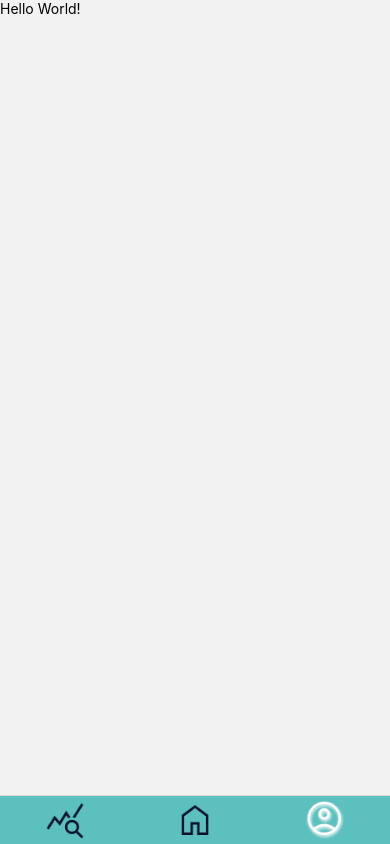
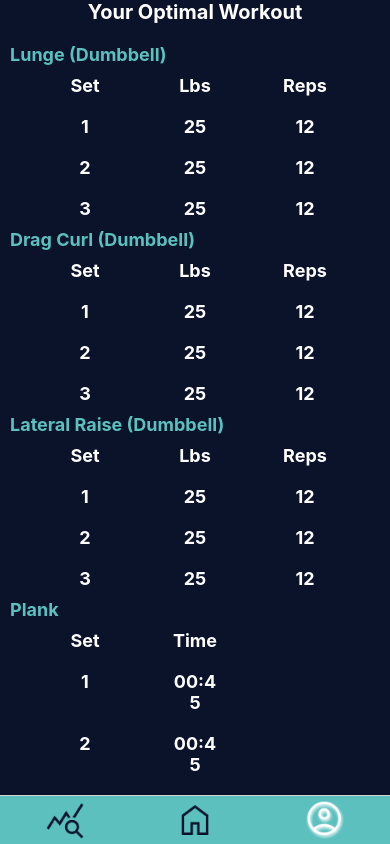
Before and after one commit to conroy-ricketts/Workout-Tracker, a React Native app: screen /WorkoutPlanScreen in a window 390 px wide. Built offline with nearby package versions, Linux system fonts and the light colour scheme.

Commit message:
Finished the workout plan screen.

```diff
--- a/src/App.tsx
+++ b/src/App.tsx
@@ -8,7 +8,7 @@ export default function App(): JSX.Element {
     return (
         <NavigationContainer>
             <Navbar />
-            <StatusBar style="auto" />
+            <StatusBar style="light" />
         </NavigationContainer>
     )
 }
--- a/src/components/FullWidthRectButton.tsx
+++ b/src/components/FullWidthRectButton.tsx
@@ -4,12 +4,13 @@ import { AppColors } from '../resources/AppColors'
 
 type RectButtonProps = {
     text: string,
+    backgroundColor: string,
     onPress: () => void
 }
 
 export default function FullWidthRectButton(props: RectButtonProps): JSX.Element {
     return (
-        <TouchableOpacity style={styles.TouchableOpacity} onPress={props.onPress}>
+        <TouchableOpacity style={[styles.TouchableOpacity, {backgroundColor: props.backgroundColor}]} onPress={props.onPress}>
             <Text style={styles.text}>{props.text}</Text>
         </TouchableOpacity>
     )
@@ -17,15 +18,14 @@ export default function FullWidthRectButton(props: RectButtonProps): JSX.Element
 
 // TODO: For a responsive width (on the TouchableOpacity style), import Dimensions from react-native, and use Dimensions.get('window').width * 0.8.
 const styles = StyleSheet.create({
-    TouchableOpacity:{
-        backgroundColor: AppColors.SeaSerpent,
+    TouchableOpacity: {
         padding: 15,
         borderRadius: 5,
         justifyContent: 'center',
         width: 358,
         height: 64,
     },
-    text:{
+    text: {
         color: AppColors.MaastrichtBlue,
         fontSize: 18,
         fontWeight: 'bold',
--- /dev/null
+++ b/src/helpers/WorkoutPlanDataHelper.ts
@@ -0,0 +1,70 @@
+export function workoutSetUsesReps(
+    workoutSet: WorkoutSetWithReps | WorkoutSetWithTime
+): workoutSet is WorkoutSetWithReps {
+    return 'reps' in workoutSet
+}
+
+export function convertSecondsToTimeFormat(seconds: number): string {
+    let date = new Date(0)
+    date.setSeconds(seconds)
+    return date.toISOString().substring(14, 19)
+}
+
+export function getFakeWorkoutPlan(): WorkoutModel[] {
+    return [
+        {
+            name: 'Lunge (Dumbbell)',
+            sets: [
+                {
+                    weight: 25,
+                    reps: 12
+                }, {
+                    weight: 25,
+                    reps: 12
+                }, {
+                    weight: 25,
+                    reps: 12
+                }
+            ]
+        }, {
+            name: 'Drag Curl (Dumbbell)',
+            sets: [
+                {
+                    weight: 25,
+                    reps: 12
+                }, {
+                    weight: 25,
+                    reps: 12
+                }, {
+                    weight: 25,
+                    reps: 12
+                }
+            ]
+        }, {
+            name: 'Lateral Raise (Dumbbell)',
+            sets: [
+                {
+                    weight: 25,
+                    reps: 12
+                }, {
+                    weight: 25,
+                    reps: 12
+                }, {
+                    weight: 25,
+                    reps: 12
+                }
+            ]
+        }, {
+            name: 'Plank',
+            sets: [
+                {
+                    seconds: 45
+                }, {
+                    seconds: 45
+                }, {
+                    seconds: 45
+                }
+            ]
+        }
+    ]
+}
--- a/src/screens/core/TrackerScreen.tsx
+++ b/src/screens/core/TrackerScreen.tsx
@@ -21,18 +21,21 @@ export default function TrackerScreen(): JSX.Element {
                 <View style={{paddingTop: 30, alignSelf: 'center', }}>
                     <FullWidthRectButton
                         text='Complete a Workout'
+                        backgroundColor={AppColors.SeaSerpent}
                         onPress={() => {}}
                     />
                 </View>
                 <View style={{paddingTop: 30, alignSelf: 'center', }}>
                     <FullWidthRectButton
                         text='Retake The Survey'
+                        backgroundColor={AppColors.White}
                         onPress={() => {}}
                     />
                 </View>
                 <View style={{paddingTop: 30, alignSelf: 'center', }}>
                     <FullWidthRectButton
                         text='Toggle Chart Type'
+                        backgroundColor={AppColors.SeaSerpent}
                         onPress={() => setPogressChartType(progressChartType == 'compact' ? 'normal' : 'compact')}
                     />
                 </View>
--- a/src/screens/core/WorkoutPlanScreen.tsx
+++ b/src/screens/core/WorkoutPlanScreen.tsx
@@ -1,10 +1,73 @@
 import React from 'react'
-import { SafeAreaView, Text, View } from 'react-native'
+import { Text, View, StyleSheet, ScrollView } from 'react-native'
+import { SafeAreaView } from 'react-native-safe-area-context'
+import { AppColors } from '../../resources/AppColors'
+import { convertSecondsToTimeFormat, getFakeWorkoutPlan, workoutSetUsesReps } from '../../helpers/WorkoutPlanDataHelper'
 
 export default function WorkoutPlanScreen(): JSX.Element {
+    // TODO: Use real data once backend is finished.
+    const workoutPlan = getFakeWorkoutPlan()
+
     return (
-        <SafeAreaView>
-            <Text>Hello World!</Text>
+        <SafeAreaView style={{flex: 1, backgroundColor: AppColors.MaastrichtBlue}}>
+            <Text style={{fontWeight: '700', fontSize: 20, alignSelf: 'center', color: AppColors.White, paddingBottom: 20}}>{'Your Optimal Workout'}</Text>
+            <ScrollView>
+                { workoutPlan.map((workout: WorkoutModel, workoutIndex: number) => {
+                    let workoutUsesReps: boolean = workoutSetUsesReps(workout.sets[0])
+
+                    return (
+                        <View key={'i' + workoutIndex}>
+                            <Text style={[reusedStyles.normalText, {color: AppColors.SeaSerpent, paddingLeft: 10}]}>{workout.name}</Text>
+                            { workoutUsesReps ?
+                                <View style={reusedStyles.gridRow}>
+                                    <Text style={[reusedStyles.normalText, reusedStyles.gridTextBlock, {color: AppColors.White}]}>{'Set'}</Text>
+                                    <Text style={[reusedStyles.normalText, reusedStyles.gridTextBlock, {color: AppColors.White}]}>{'Lbs'}</Text>
+                                    <Text style={[reusedStyles.normalText, reusedStyles.gridTextBlock, {color: AppColors.White}]}>{'Reps'}</Text>
+                                </View> :
+                                <View style={reusedStyles.gridRow}>
+                                    <Text style={[reusedStyles.normalText, reusedStyles.gridTextBlock, {color: AppColors.White}]}>{'Set'}</Text>
+                                    <Text style={[reusedStyles.normalText, reusedStyles.gridTextBlock, {color: AppColors.White}]}>{'Time'}</Text>
+                                    {/* Leaving this text blank for a fake column. */}
+                                    <Text style={{width: 50}}></Text>
+                                </View>
+                            }
+                            { workout.sets.map((set: WorkoutSetWithReps | WorkoutSetWithTime, setIndex:number) =>
+                                <View key={'j' + setIndex}>
+                                { workoutUsesReps ?
+                                    <View style={reusedStyles.gridRow}>
+                                        <Text style={[reusedStyles.normalText, reusedStyles.gridTextBlock, {color: AppColors.White}]}>{setIndex + 1}</Text>
+                                        <Text style={[reusedStyles.normalText, reusedStyles.gridTextBlock, {color: AppColors.White}]}>{(set as WorkoutSetWithReps).weight}</Text>
+                                        <Text style={[reusedStyles.normalText, reusedStyles.gridTextBlock, {color: AppColors.White}]}>{(set as WorkoutSetWithReps).reps}</Text>
+                                    </View> :
+                                    <View style={reusedStyles.gridRow}>
+                                        <Text style={[reusedStyles.normalText, reusedStyles.gridTextBlock, {color: AppColors.White}]}>{setIndex + 1}</Text>
+                                        <Text style={[reusedStyles.normalText, reusedStyles.gridTextBlock, {color: AppColors.White}]}>{convertSecondsToTimeFormat((set as WorkoutSetWithTime).seconds)}</Text>
+                                        {/* Leaving this text blank for a fake column. */}
+                                        <Text style={{width: 50}}></Text>
+                                    </View>
+                                }
+                                </View>
+                            )}
+                        </View>
+                    )
+                })}
+            </ScrollView>
         </SafeAreaView>
     )
 }
+
+const reusedStyles = StyleSheet.create({
+    normalText: {
+        fontWeight: '700',
+        fontSize: 18
+    },
+    gridTextBlock: {
+        width: 50,
+        textAlign: 'center'
+    },
+    gridRow: {
+        flexDirection: 'row',
+        justifyContent: 'space-evenly',
+        paddingVertical: 10
+    }
+})
```
Also changed, not shown: src/models/WorkoutModel.ts (added, +13 -0 lines).
